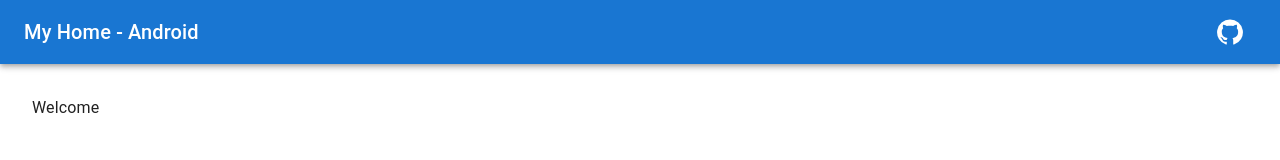
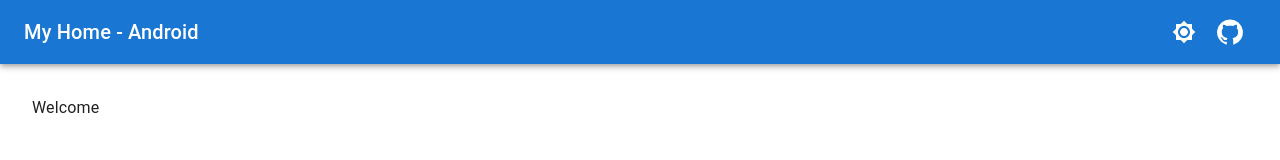
Before and after one commit to IanStorm/my-home-android, a React (Vite) app: page / in a window 1280 px wide. Shown: the top 160 px of the page. Built offline with nearby package versions, Linux system fonts and the light colour scheme.

Commit message:
Implement dark & light mode support

```diff
--- a/src/App.tsx
+++ b/src/App.tsx
@@ -1,4 +1,8 @@
-import { GitHub } from "@mui/icons-material";
+import {
+	Brightness2,
+	Brightness7,
+	GitHub,
+} from "@mui/icons-material";
 import {
 	AppBar,
 	Box,
@@ -9,7 +13,11 @@ import {
 } from "@mui/material";
 import React from "react";
 
+import { useTheme } from "./contexts";
+
 export const App: React.FunctionComponent = () => {
+	const theme = useTheme();
+
 	return (
 		<React.Fragment>
 			<AppBar
@@ -23,6 +31,19 @@ export const App: React.FunctionComponent = () => {
 					>
 					My Home - Android
 					</Typography>
+
+					{theme ? (
+						<Tooltip
+							title={`Use ${theme.mode === "dark" ? "light" : "dark"} mode`}
+						>
+							<IconButton
+								color="inherit"
+								onClick={theme.toggleMode}
+							>
+								{theme.mode === "dark" ? <Brightness2 /> : <Brightness7 />}
+							</IconButton>
+						</Tooltip>
+					): <></>}
 
 					<Tooltip
 						title="Go to GitHub repository"
--- /dev/null
+++ b/src/contexts/index.ts
@@ -0,0 +1 @@
+export { ThemeProvider, useTheme } from "./theme";
--- /dev/null
+++ b/src/contexts/theme.tsx
@@ -0,0 +1,39 @@
+import type { PaletteMode } from "@mui/material";
+import {
+	createTheme,
+	ThemeProvider as MUIThemeProvider,
+	useMediaQuery,
+} from "@mui/material";
+import React from "react";
+
+interface ThemeStore {
+	readonly mode: PaletteMode
+	readonly toggleMode: () => void
+}
+
+const ThemeContext = React.createContext<ThemeStore | undefined>(undefined);
+
+export const useTheme = () => React.useContext(ThemeContext);
+
+export const ThemeProvider: React.FunctionComponent<React.PropsWithChildren> = ({ children }) => {
+	const prefersDarkMode = useMediaQuery("(prefers-color-scheme: dark)");
+	const [mode, setMode] = React.useState<ThemeStore["mode"]>(prefersDarkMode ? "dark" : "light");
+
+	const toggleMode = () => mode === "dark" ? setMode("light") : setMode("dark");
+
+	const theme = React.useMemo(
+		() => createTheme({
+			palette: { mode },
+			typography: { allVariants: { userSelect: "none" } },
+		}),
+		[mode]
+	);
+
+	return (
+		<ThemeContext.Provider value={{mode, toggleMode}}>
+			<MUIThemeProvider theme={theme}>
+				{children}
+			</MUIThemeProvider>
+		</ThemeContext.Provider>
+	);
+};
--- a/src/main.tsx
+++ b/src/main.tsx
@@ -3,10 +3,13 @@ import React from "react";
 import ReactDOM from "react-dom/client";
 
 import { App } from "./App";
+import { ThemeProvider } from "./contexts";
 
 ReactDOM.createRoot(document.getElementById("root")!).render(
 	<React.StrictMode>
-		<CssBaseline />
-		<App />
+		<ThemeProvider>
+			<CssBaseline />
+			<App />
+		</ThemeProvider>
 	</React.StrictMode>,
 );
```
